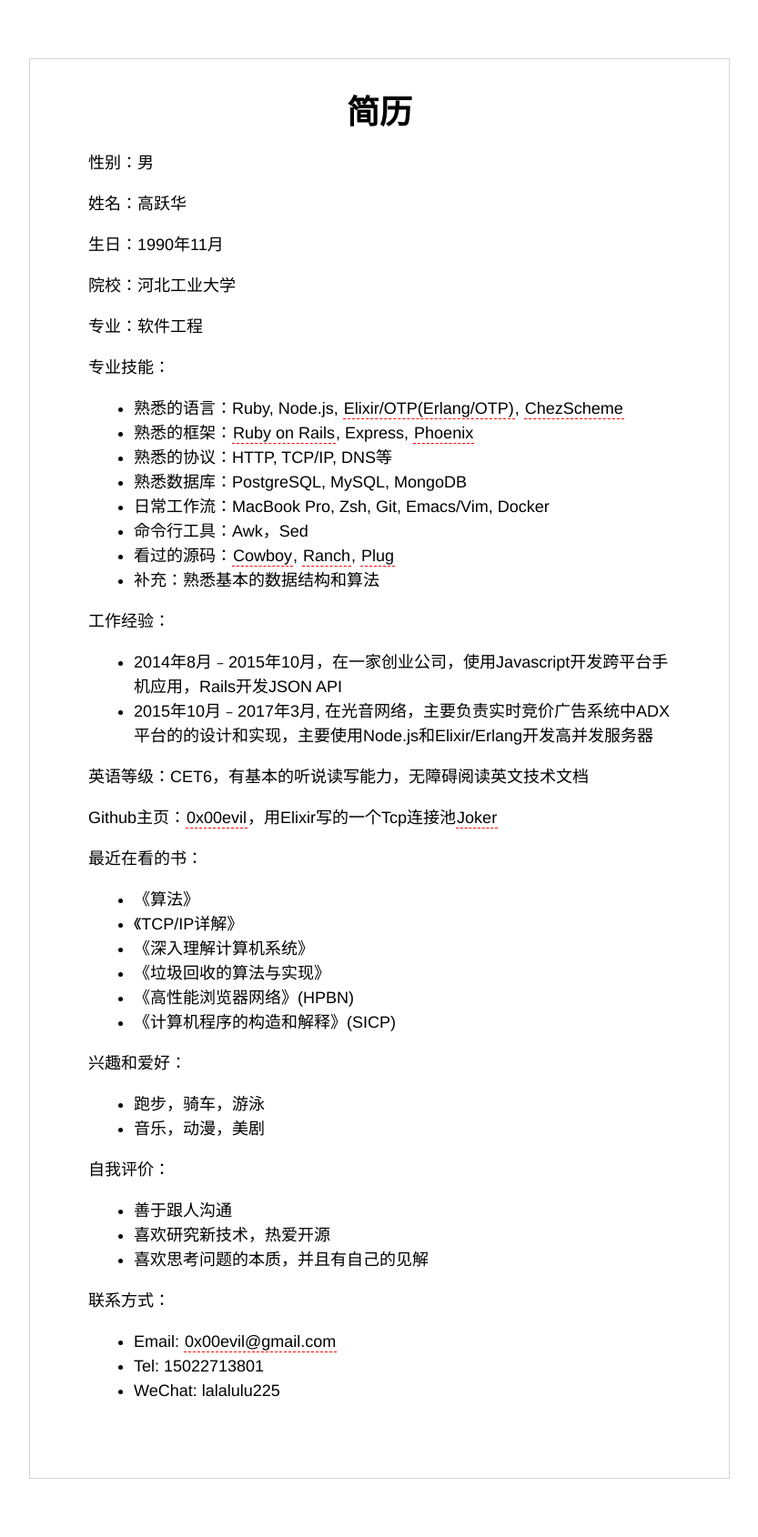
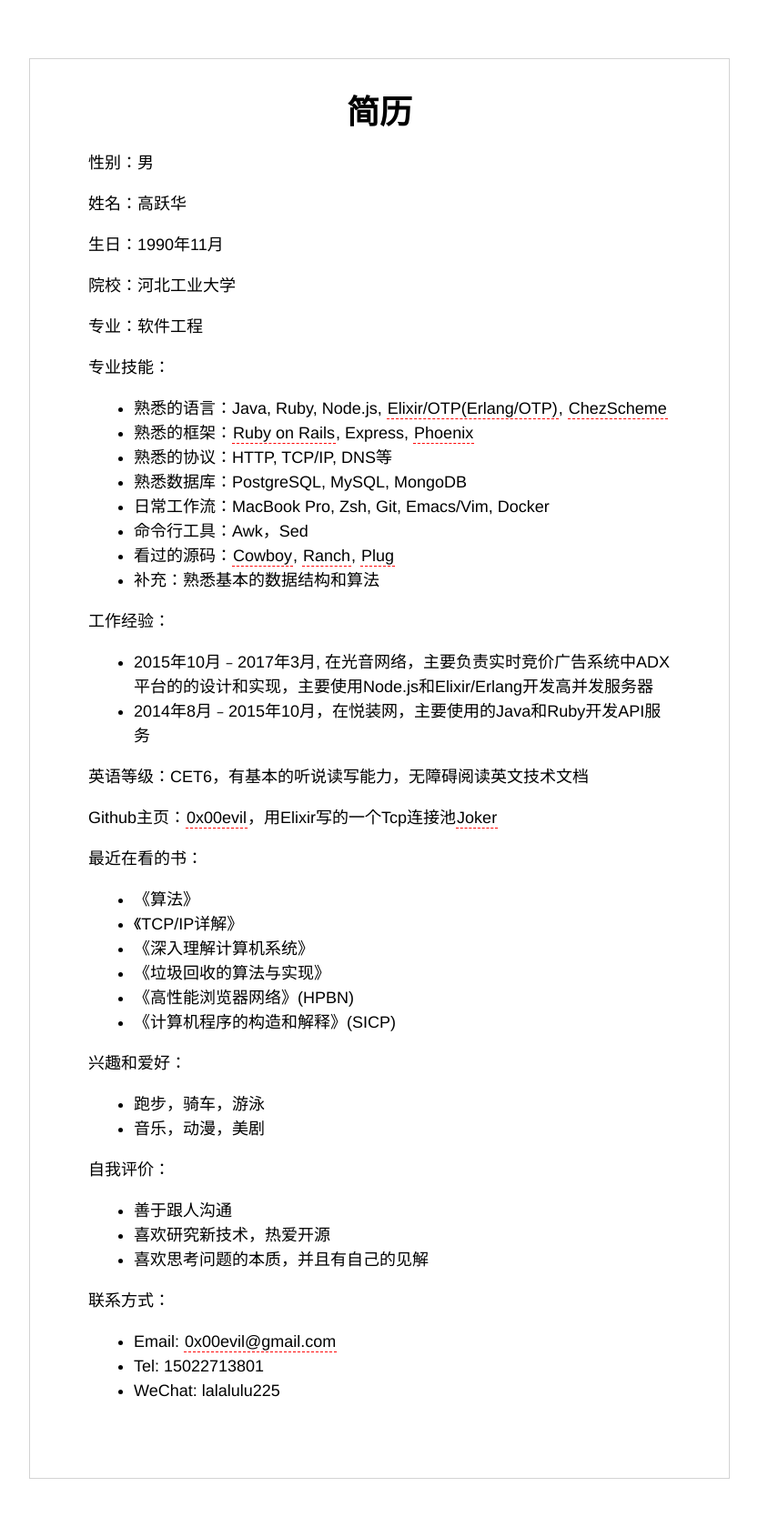
Before and after one commit to 0x00evil/0x00evil.github.io, a Jekyll site: the page built from _posts/2014-10-18-resume.html, in a window 1280 px wide. Shown: the whole page at 91% size, without its empty margins (224-1057 px from the left). Built offline with Jekyll 4.4.1, drawn with Linux system fonts in a browser that asks for light colours.

Commit message:
update resume

```diff
--- a/_posts/2014-10-18-resume.html
+++ b/_posts/2014-10-18-resume.html
@@ -11,7 +11,7 @@ title: 简历
 <p>专业：软件工程</p>
 <p>专业技能：
   <ul>
-      <li>熟悉的语言：Ruby, Node.js, <a href="http://elixir-lang.org/">Elixir/OTP(Erlang/OTP)</a>, <a href="https://cisco.github.io/ChezScheme/">ChezScheme</a></li>
+      <li>熟悉的语言：Java, Ruby, Node.js, <a href="http://elixir-lang.org/">Elixir/OTP(Erlang/OTP)</a>, <a href="https://cisco.github.io/ChezScheme/">ChezScheme</a></li>
       <li>熟悉的框架：<a href="http://rubyonrails.org/">Ruby on Rails</a>, Express, <a href="http://www.phoenixframework.org/">Phoenix</a></li>
       <li>熟悉的协议：HTTP, TCP/IP, DNS等</li>
       <li>熟悉数据库：PostgreSQL, MySQL, MongoDB</li>
@@ -23,8 +23,8 @@ title: 简历
 </p>
 <p>工作经验：
   <ul>
-    <li>2014年8月﹣2015年10月，在一家创业公司，使用Javascript开发跨平台手机应用，Rails开发JSON API</li>
     <li>2015年10月﹣2017年3月, 在光音网络，主要负责实时竞价广告系统中ADX平台的的设计和实现，主要使用Node.js和Elixir/Erlang开发高并发服务器</li>
+    <li>2014年8月﹣2015年10月，在悦装网，主要使用的Java和Ruby开发API服务</li>
   </ul>
 </p>
 
```
